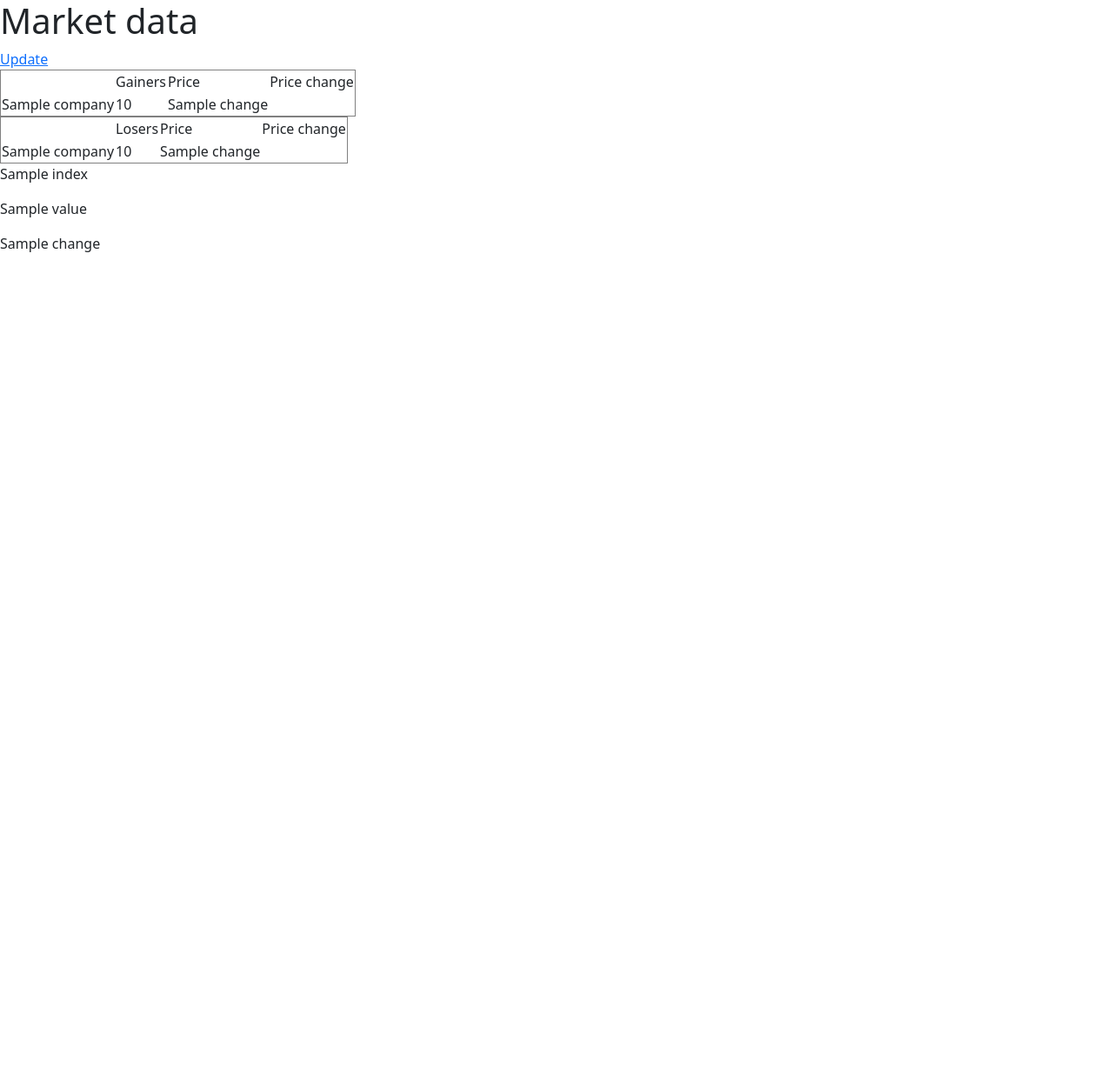
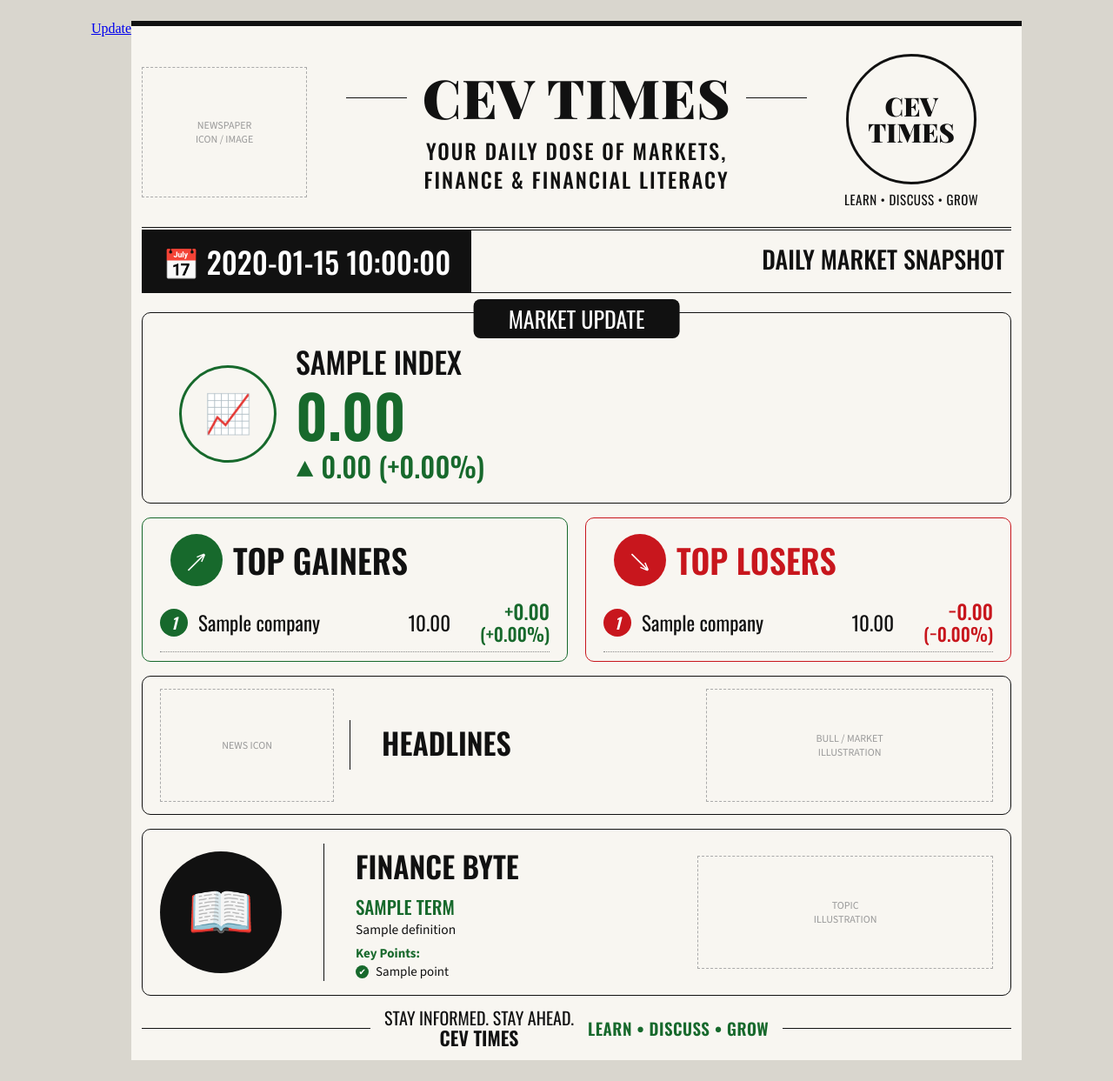
Before and after one commit to Rajeshwari2857/CEV_TIMES_automation, a Flask app: template templates/posts.html in a window 1280 px wide. Shown: the whole page at 87% size. Before the commit the page ends 290 px from the top, so only its background shows below. Run offline with Flask 3, Linux system fonts and the light colour scheme; the template is opened without the code that fills it: most values are stand-ins (such as "Sample title", 1, 10 or a date in 2020).

Commit message:
date and values added

```diff
--- a/app.py
+++ b/app.py
@@ -2,7 +2,7 @@
 from POSTS import views
 from LATEST_NEWS import main
 from pathlib import Path
-import os
+import os, datetime
 
 app = Flask(__name__)
 
@@ -14,8 +14,11 @@
 def home():
     gainers = views.read_from_csv('POSTS/files/gainers.csv')
     losers = views.read_from_csv('POSTS/files/losers.csv')
+    date = datetime.date.today().strftime("%d %B %Y")
+    indices = views.nifty_and_sensex(gainers_url)
 
-    return render_template('posts.html', gainers=gainers, losers=losers)
+
+    return render_template('posts.html', gainers=gainers, losers=losers, date=date, indices=indices)
 
 
 # update button to update manually if someone wishes to
--- a/static/style.css
+++ b/static/style.css
@@ -316,7 +316,7 @@
 
 .row{
     display:grid;
-    grid-template-columns:34px 1fr 90px 100px;
+    grid-template-columns:34px minmax(0,1fr) 96px 104px;
     align-items:center;
     gap:10px;
     padding:8px 0;
--- a/templates/posts.html
+++ b/templates/posts.html
@@ -1,58 +1,37 @@
-{% extends "base.html" %}
+{# Context: date, indices[{name,value,change}], gainers/losers[{name,price,change}], headlines, byte
+   Tolerant of scraped strings: "1,763.70", "+ 60.45 ( 10.65% )", "-3.08 ( -14.53% )", plain floats. #}
 
-{% block content %}
-    <section>
-        <title>Market Data</title>
+{% macro clean(x) %}{{ x|string|replace(',','')|replace('+','')|replace('-','')|replace('−','')|replace('%','')|trim }}{% endmacro %}
 
-        <h1>Market data</h1>
+{# 12,345.67 style, sign dropped #}
+{% macro fmt(x) %}{{ '{:,.2f}'.format(clean(x)|float) }}{% endmacro %}
 
-        <a href="{{ url_for('update_market_data_button') }}">Update</a>
-        <table border="1">
-            <tr>
-                <th>
-                    <td>Gainers</td>
-                    <td>Price</td>
-                    <td>Price change</td>
-                </th>
-            </tr>
+{# "points|percent", unsigned. Takes the % from the string if present, else computes it from price. #}
+{% macro split(change, price, up) -%}
+  {%- set parts = (change|string|replace(')','')).split('(') -%}
+  {%- set c = clean(parts[0])|float -%}
+  {%- if parts|length > 1 -%}
+    {%- set p = clean(parts[1])|float -%}
+  {%- else -%}
+    {%- set pr = clean(price)|float -%}
+    {%- set prev = (pr - c) if up else (pr + c) -%}
+    {%- set p = (c / prev * 100) if prev else 0 -%}
+  {%- endif -%}
+  {{ '{:,.2f}'.format(c) }}|{{ '{:.2f}'.format(p) }}
+{%- endmacro %}
 
-            {% for company in gainers %}
-            <tr>
-                <td>{{ company.name }}</td>
-                <td>{{ company.price }}</td>
-                <td>{{ company.change }}</td>
-            </tr>
-            {% endfor %}
-        </table>
+{% macro movers(items, up) %}
+  {% for co in items[:5] %}
+  {% set sp = split(co.change, co.price, up)|trim %}
+  <div class="row">
+    <i class="num">{{ loop.index }}</i>
+    <span class="name">{{ co.name }}</span>
+    <span class="price">{{ fmt(co.price) }}</span>
+    <span class="delta">{{ '+' if up else '−' }}{{ sp.split('|')[0] }}<small>({{ '+' if up else '−' }}{{ sp.split('|')[1] }}%)</small></span>
+  </div>
+  {% endfor %}
+{% endmacro %}
 
-        <table border="1">
-            <tr>
-                <th>
-                    <td>Losers</td>
-                    <td>Price</td>
-                    <td>Price change</td>
-                </th>
-            </tr>
-
-            {% for company in losers %}
-            <tr>
-                <td>{{ company.name }}</td>
-                <td>{{ company.price }}</td>
-                <td>{{ company.change }}</td>
-            </tr>
-            {% endfor %}
-        </table>
-
-        <div>
-            {% for index in indices %}
-                <p>{{ index.name }}</p>
-                <p>{{ index.value }}</p>
-                <p>{{ index.change }}</p>
-            {% endfor %}
-        </div>
-
-    </section>
-{% endblock %}
 <!DOCTYPE html>
 <html lang="en">
 <head>
@@ -60,92 +39,74 @@
 <title>CEV Times - Daily Market Snapshot</title>
 <meta name="viewport" content="width=device-width, initial-scale=1">
 <link href="https://fonts.googleapis.com/css2?family=Playfair+Display:wght@900&family=Oswald:wght@400;500;600&family=Source+Sans+3:wght@400;600;700&display=swap" rel="stylesheet">
-
+<link rel="stylesheet" href="{{ url_for('static', filename='style.css') }}">
 </head>
 <body>
 
+<a class="admin" href="{{ url_for('update_market_data_button') }}">Update</a>
+
 <main class="poster" id="poster">
 
-  <!-- MASTHEAD (mostly static) -->
+  <!-- MASTHEAD (static) -->
   <header class="masthead">
-    <div class="mast-art"><!-- <img src="newspaper.png" alt=""> -->NEWSPAPER<br>ICON / IMAGE</div>
+    <div class="mast-art"><!-- <img src="{{ url_for('static', filename='newspaper.png') }}" alt=""> -->NEWSPAPER<br>ICON / IMAGE</div>
     <div class="mast-title">
       <h1>CEV TIMES</h1>
       <p class="tagline">Your daily dose of markets,<br>finance &amp; financial literacy</p>
     </div>
     <div class="logo">
-      <div class="logo-circle"><!-- <img src="logo.png" alt=""> -->CEV<br>TIMES</div>
+      <div class="logo-circle"><!-- <img src="{{ url_for('static', filename='logo.png') }}" alt=""> -->CEV<br>TIMES</div>
       <small>LEARN • DISCUSS • GROW</small>
     </div>
   </header>
 
   <!-- DATE BAR -->
   <div class="datebar">
-    <div class="date">📅 <span data-field="date">[DD MONTH YYYY]</span></div>
+    <div class="date">📅 {{ date }}</div>
     <div class="label">Daily Market Snapshot</div>
   </div>
 
-  <!-- MARKET UPDATE
-       Add class "down" to .index when the index is negative (turns it red). Change ▲ to ▼ too. -->
+  <!-- MARKET UPDATE: one block per index; "down" class and arrow flip automatically -->
   <section class="box market">
     <div class="pill">Market Update</div>
-
-    <div class="index"><!-- add "down" here if negative -->
-      <div class="ring">📈</div>
+    {% for index in indices[:2] %}
+      {% set up = not ('-' in index.change|string or '−' in index.change|string) %}
+      {% set sp = split(index.change, index.value, up)|trim %}
+    <div class="index{{ '' if up else ' down' }}">
+      <div class="ring">{{ '📈' if loop.first else '🏢' }}</div>
       <div>
-        <h3>Nifty 50</h3>
-        <div class="value" data-field="nifty-value">[00,000.00]</div>
-        <div class="change">▲ <span data-field="nifty-points">[00.00]</span> (<span data-field="nifty-pct">[+0.00%]</span>)</div>
+        <h3>{{ index.name }}</h3>
+        <div class="value">{{ fmt(index.value) }}</div>
+        <div class="change">{{ '▲' if up else '▼' }} {{ sp.split('|')[0] }} ({{ '+' if up else '−' }}{{ sp.split('|')[1] }}%)</div>
       </div>
     </div>
-
-    <div class="index"><!-- add "down" here if negative -->
-      <div class="ring">🏢</div>
-      <div>
-        <h3>Sensex</h3>
-        <div class="value" data-field="sensex-value">[00,000.00]</div>
-        <div class="change">▲ <span data-field="sensex-points">[00.00]</span> (<span data-field="sensex-pct">[+0.00%]</span>)</div>
-      </div>
-    </div>
+    {% endfor %}
   </section>
 
   <!-- GAINERS & LOSERS -->
   <section class="movers">
-
     <div class="box panel up">
       <div class="panel-title"><span><i class="badge">↗</i> Top Gainers</span></div>
-      <div class="row"><i class="num">1</i><span data-field="g1-name">[Stock]</span><span class="price" data-field="g1-price">[0,000.00]</span><span class="delta">+<span data-field="g1-chg">[00.00]</span><small>(+<span data-field="g1-pct">[0.00%]</span>)</small></span></div>
-      <div class="row"><i class="num">2</i><span data-field="g2-name">[Stock]</span><span class="price" data-field="g2-price">[0,000.00]</span><span class="delta">+<span data-field="g2-chg">[00.00]</span><small>(+<span data-field="g2-pct">[0.00%]</span>)</small></span></div>
-      <div class="row"><i class="num">3</i><span data-field="g3-name">[Stock]</span><span class="price" data-field="g3-price">[0,000.00]</span><span class="delta">+<span data-field="g3-chg">[00.00]</span><small>(+<span data-field="g3-pct">[0.00%]</span>)</small></span></div>
-      <div class="row"><i class="num">4</i><span data-field="g4-name">[Stock]</span><span class="price" data-field="g4-price">[0,000.00]</span><span class="delta">+<span data-field="g4-chg">[00.00]</span><small>(+<span data-field="g4-pct">[0.00%]</span>)</small></span></div>
-      <div class="row"><i class="num">5</i><span data-field="g5-name">[Stock]</span><span class="price" data-field="g5-price">[0,000.00]</span><span class="delta">+<span data-field="g5-chg">[00.00]</span><small>(+<span data-field="g5-pct">[0.00%]</span>)</small></span></div>
+      {{ movers(gainers, true) }}
     </div>
-
     <div class="box panel dn">
       <div class="panel-title"><span><i class="badge">↘</i> Top Losers</span></div>
-      <div class="row"><i class="num">1</i><span data-field="l1-name">[Stock]</span><span class="price" data-field="l1-price">[0,000.00]</span><span class="delta">−<span data-field="l1-chg">[00.00]</span><small>(−<span data-field="l1-pct">[0.00%]</span>)</small></span></div>
-      <div class="row"><i class="num">2</i><span data-field="l2-name">[Stock]</span><span class="price" data-field="l2-price">[0,000.00]</span><span class="delta">−<span data-field="l2-chg">[00.00]</span><small>(−<span data-field="l2-pct">[0.00%]</span>)</small></span></div>
-      <div class="row"><i class="num">3</i><span data-field="l3-name">[Stock]</span><span class="price" data-field="l3-price">[0,000.00]</span><span class="delta">−<span data-field="l3-chg">[00.00]</span><small>(−<span data-field="l3-pct">[0.00%]</span>)</small></span></div>
-      <div class="row"><i class="num">4</i><span data-field="l4-name">[Stock]</span><span class="price" data-field="l4-price">[0,000.00]</span><span class="delta">−<span data-field="l4-chg">[00.00]</span><small>(−<span data-field="l4-pct">[0.00%]</span>)</small></span></div>
-      <div class="row"><i class="num">5</i><span data-field="l5-name">[Stock]</span><span class="price" data-field="l5-price">[0,000.00]</span><span class="delta">−<span data-field="l5-chg">[00.00]</span><small>(−<span data-field="l5-pct">[0.00%]</span>)</small></span></div>
+      {{ movers(losers, false) }}
     </div>
-
   </section>
 
   <!-- HEADLINES -->
   <section class="box headlines">
-    <div class="slot"><!-- <img src="news-icon.png" alt=""> -->NEWS ICON</div>
+    <div class="slot"><!-- <img src="{{ url_for('static', filename='news-icon.png') }}" alt=""> -->NEWS ICON</div>
     <div class="copy">
       <h2>Headlines</h2>
       <ul>
-        <li data-field="headline-1">[Headline 1]</li>
-        <li data-field="headline-2">[Headline 2]</li>
-        <li data-field="headline-3">[Headline 3]</li>
-        <li data-field="headline-4">[Headline 4]</li>
-        <li data-field="headline-5">[Headline 5]</li>
+        {% for h in (headlines or [])[:5] %}
+        <li>{{ h }}</li>
+        {% endfor %}
       </ul>
     </div>
-    <div class="slot"><!-- <img src="bull.png" alt=""> -->BULL / MARKET<br>ILLUSTRATION</div>
+    <div class="slot"><!-- <img src="{{ url_for('static', filename='bull.png') }}" alt=""> -->BULL / MARKET<br>ILLUSTRATION</div>
   </section>
 
   <!-- FINANCE BYTE -->
@@ -153,23 +114,23 @@
     <div class="book">📖</div>
     <div class="copy">
       <h2>Finance Byte</h2>
-      <h3 data-field="byte-term">[Term]</h3>
-      <p data-field="byte-definition">[One or two line definition of the term.]</p>
+      {% if byte %}
+      <h3>{{ byte.term }}</h3>
+      <p>{{ byte.definition }}</p>
       <div class="kp">Key Points:</div>
       <ul>
-        <li data-field="byte-point-1">[Key point 1]</li>
-        <li data-field="byte-point-2">[Key point 2]</li>
-        <li data-field="byte-point-3">[Key point 3]</li>
-        <li data-field="byte-point-4">[Key point 4]</li>
+        {% for p in byte.points[:4] %}
+        <li>{{ p }}</li>
+        {% endfor %}
       </ul>
+      {% endif %}
     </div>
-    <div class="slot"><!-- <img src="byte-art.png" alt=""> -->TOPIC<br>ILLUSTRATION</div>
+    <div class="slot"><!-- <img src="{{ url_for('static', filename='byte-art.png') }}" alt=""> -->TOPIC<br>ILLUSTRATION</div>
   </section>
 
-  <!-- FOOTER -->
+  <!-- FOOTER (static) -->
   <footer class="footer">
     <span class="line"></span>
-    <span class="social">💬 📷 f</span>
     <div class="center">Stay informed. Stay ahead.<b>CEV Times</b></div>
     <span class="motto">Learn • Discuss • Grow</span>
     <span class="line"></span>
```
Also changed, not shown: POSTS/files/gainers.csv (+5 -5 lines), POSTS/files/losers.csv (+5 -5 lines).
